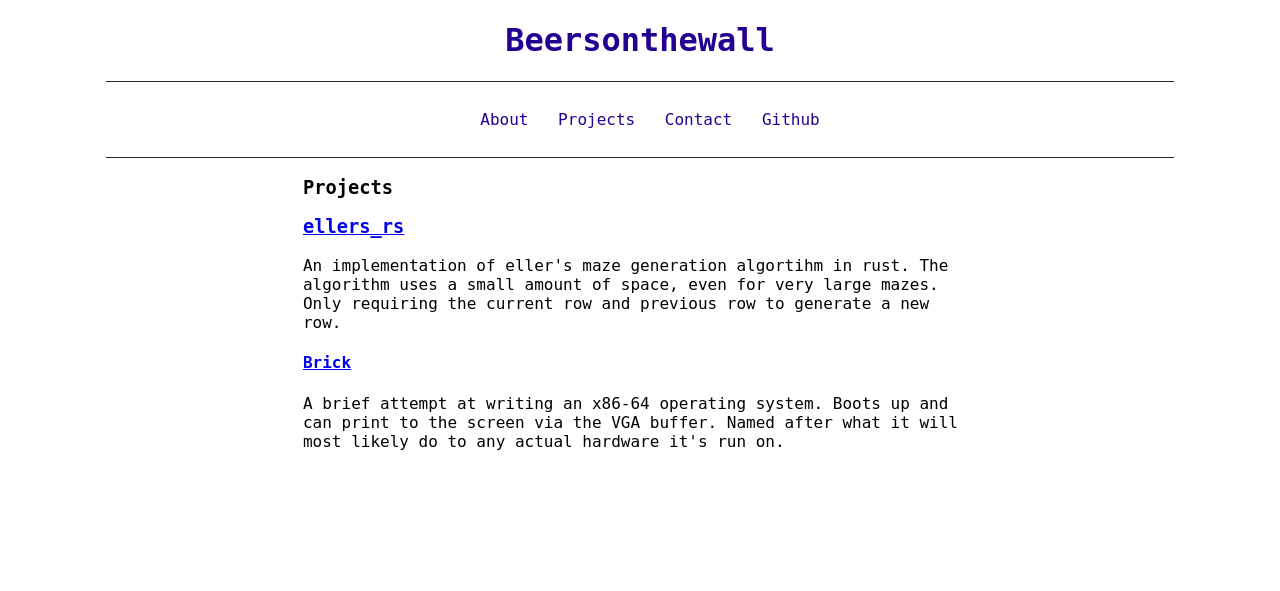
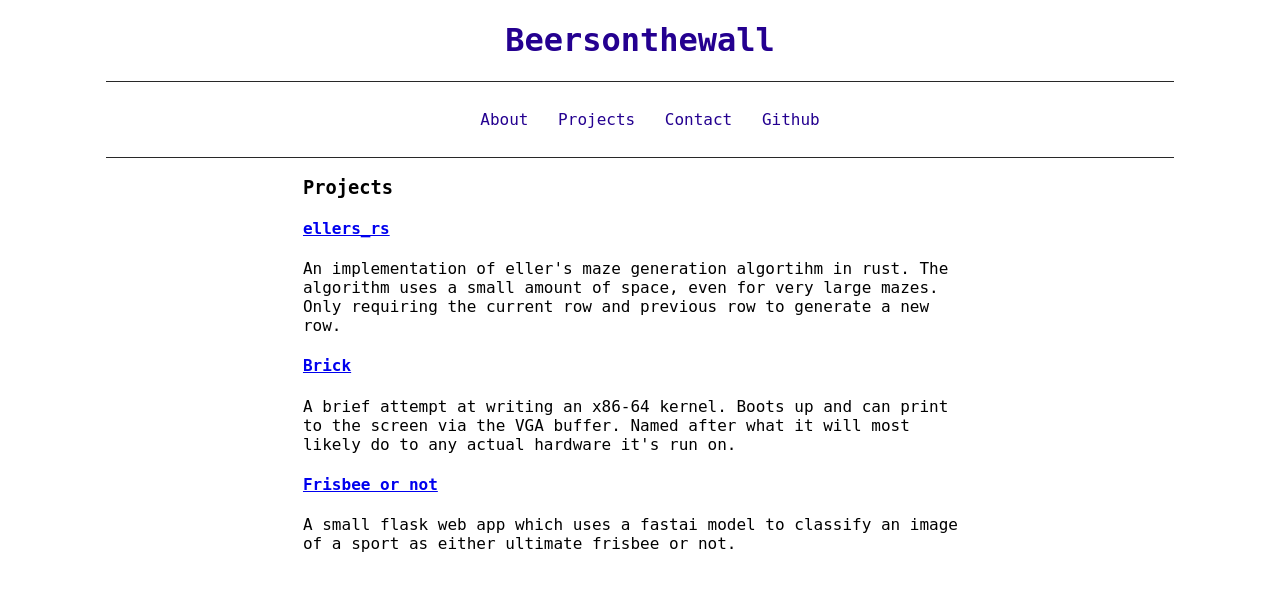
Before and after one commit to beersonthewall/beersonthewall.github.io, a Jekyll site: the page built from projects.html, in a window 1280 px wide. Shown: the top 591 px of the page. Built offline with Jekyll 4.4.1, drawn with Linux system fonts in a browser that asks for light colours.

Commit message:
Update projects page.

```diff
--- a/projects.html
+++ b/projects.html
@@ -4,10 +4,13 @@
 
 <h3>Projects</h3>
 
-<h3><a href="https://github.com/beersonthewall/ellers_rs">ellers_rs<a/></h3>
+<h4><a href="https://github.com/beersonthewall/ellers_rs">ellers_rs<a/></h4>
 <p>
 An implementation of eller's maze generation algortihm in rust. The algorithm uses a small amount of space, even for very large mazes. Only requiring the current row and previous row to generate a new row.
 </p>
 
 <h4><a href="https://github.com/beersonthewall/brick">Brick</a></h4>
-A brief attempt at writing an x86-64 operating system. Boots up and can print to the screen via the VGA buffer. Named after what it will most likely do to any actual hardware it's run on.
+A brief attempt at writing an x86-64 kernel. Boots up and can print to the screen via the VGA buffer. Named after what it will most likely do to any actual hardware it's run on.
+
+<h4><a href="https://github.com/beersonthewall/frisbee_or_not">Frisbee or not</a></h4>
+A small flask web app which uses a fastai model to classify an image of a sport as either ultimate frisbee or not.
```
